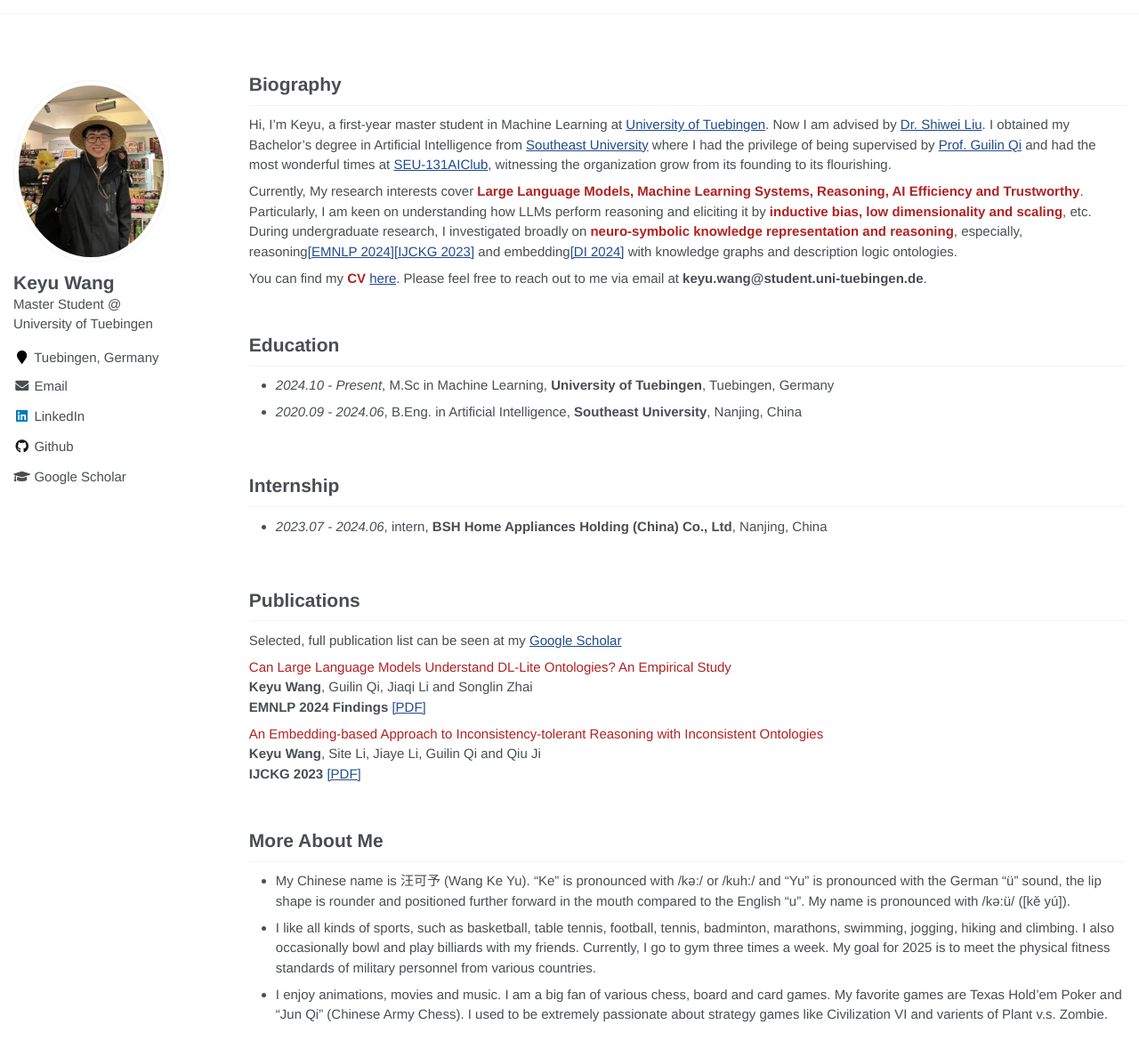
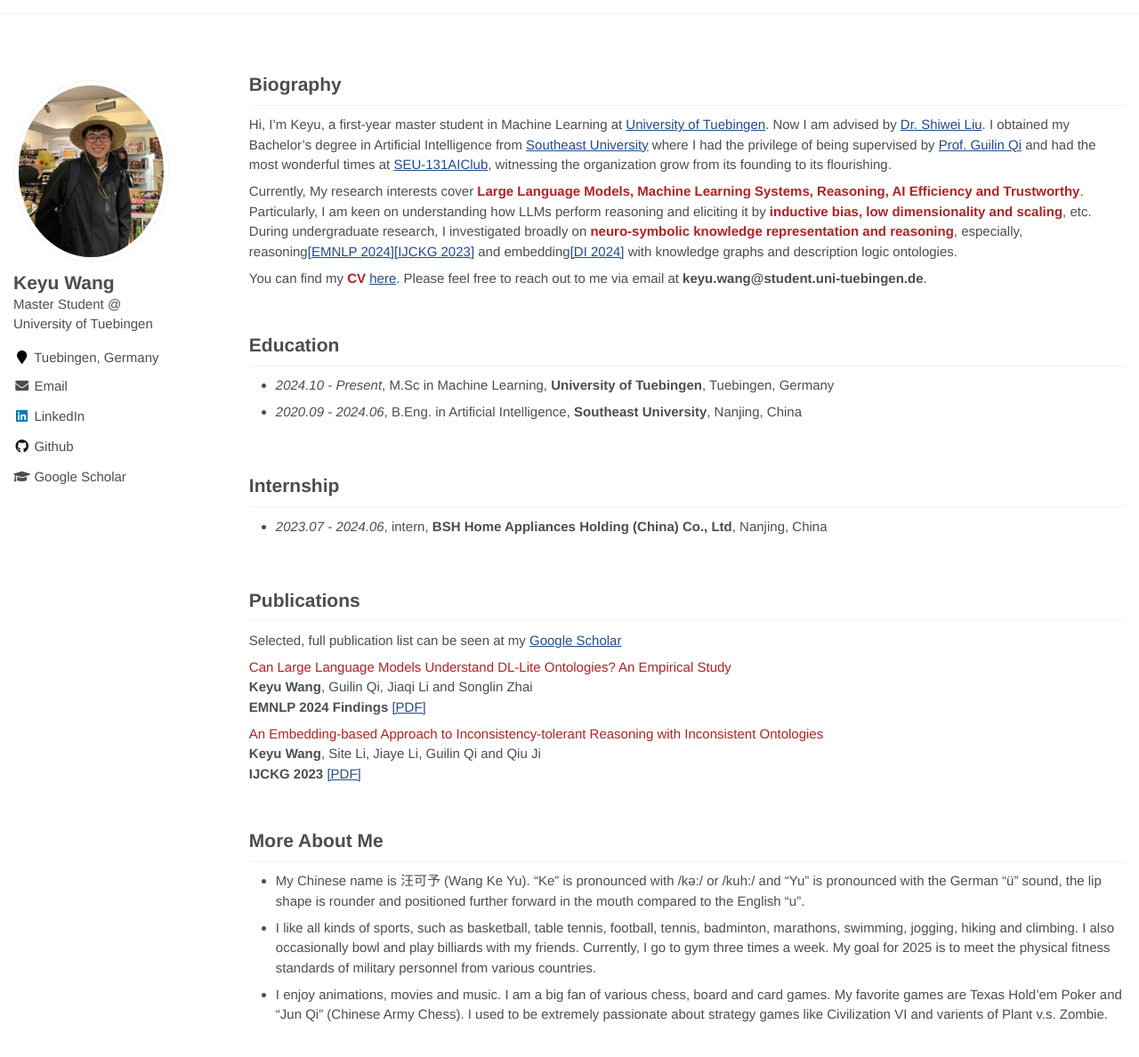
Before and after one commit to keyu-wang-2002/keyu-wang-2002.github.io, a Jekyll site: the page built from _pages/about.md, in a window 1280 px wide and 1242 px high. Shown: the top 1188 px of the window at 89% size. Built offline with Jekyll 4.4.1, drawn with Linux system fonts in a browser that asks for light colours.

Commit message:
Update about.md

```diff
--- a/_pages/about.md
+++ b/_pages/about.md
@@ -58,7 +58,7 @@ Selected, full publication list can be seen at my [Google Scholar](https://schol
 <br>
 
 # More About Me
-- My Chinese name is 汪可予 (Wang Ke Yu).  "Ke" is pronounced with /kə:/ or /kuh:/ and "Yu" is pronounced with the German "ü" sound, the lip shape is rounder and positioned further forward in the mouth compared to the English "u". My name is pronounced with /kə:ü/ ([kě yú]).
+- My Chinese name is 汪可予 (Wang Ke Yu).  "Ke" is pronounced with /kə:/ or /kuh:/ and "Yu" is pronounced with the German "ü" sound, the lip shape is rounder and positioned further forward in the mouth compared to the English "u".
 - I like all kinds of sports, such as  basketball, table tennis, football, tennis, badminton, marathons, swimming, jogging, hiking and climbing.  I also occasionally bowl and play billiards with my friends. Currently, I go to gym three times a week. My goal for 2025 is to meet the physical fitness standards of military personnel from various countries.
 - I enjoy animations, movies and music. I am a big fan of various chess, board and card games. My favorite games are Texas Hold'em Poker and "Jun Qi" (Chinese Army Chess). I used to be extremely passionate about strategy games like Civilization VI and varients of Plant v.s. Zombie.
 
```
